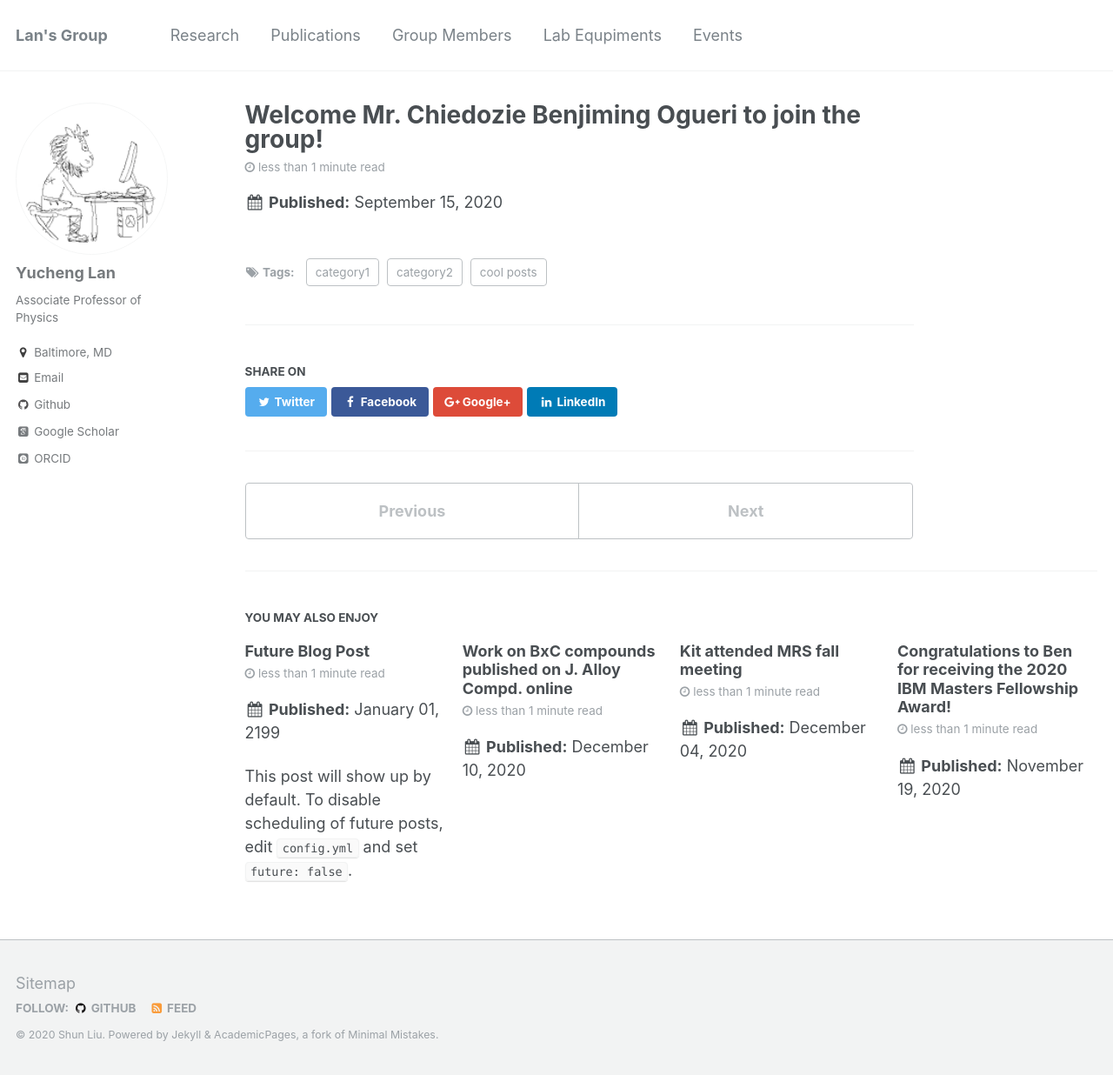
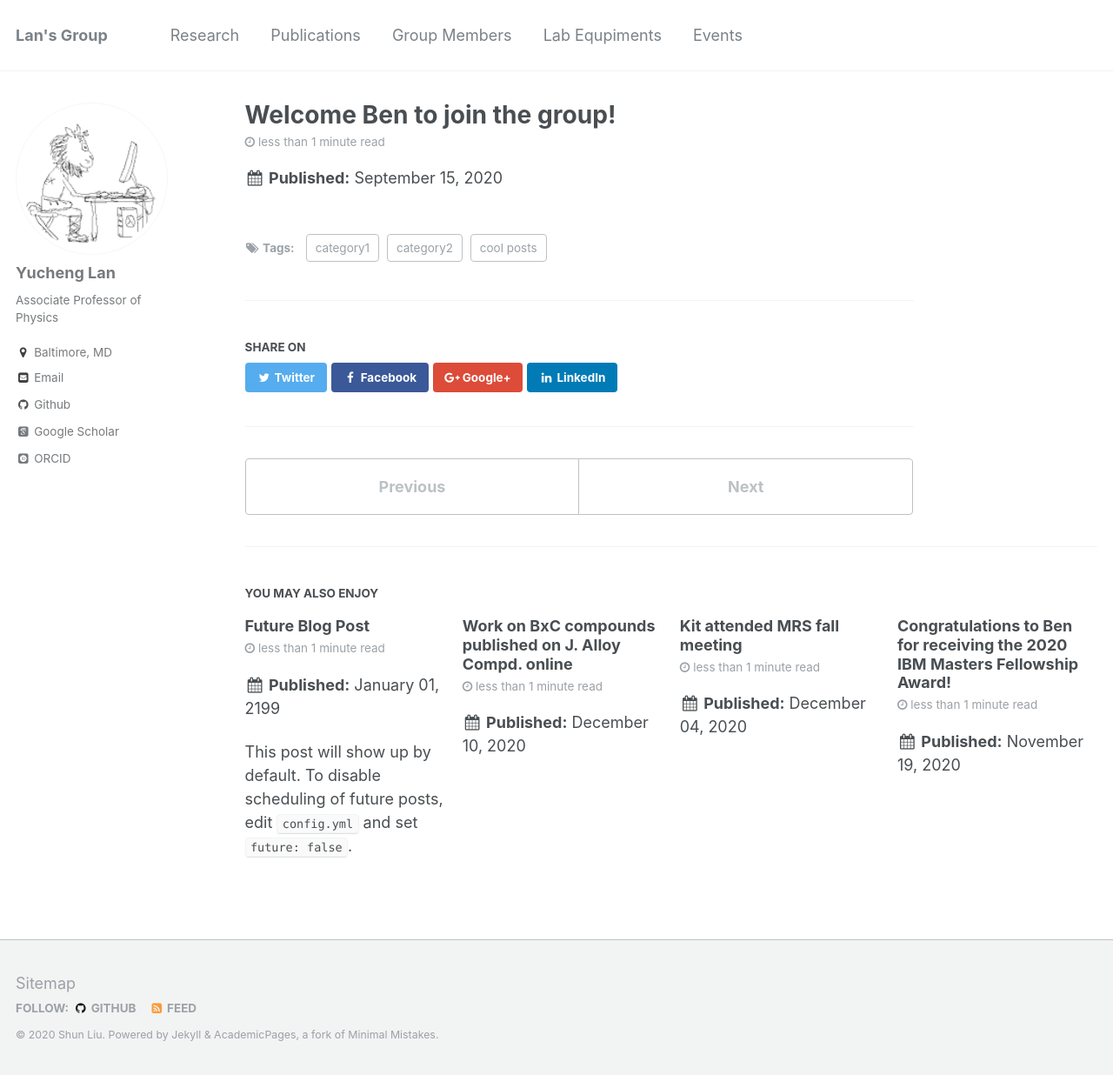
Before and after one commit to yuchenglan/LanGroup, a Jekyll site: the page built from _posts/2020-09-15-blog-post.md, in a window 1280 px wide and 1236 px high. Shown: the whole window at 87% size. Built offline with Jekyll 4.4.1, drawn with Linux system fonts in a browser that asks for light colours; some web fonts are replaced.

Commit message:
Update 2020-09-15-blog-post.md

```diff
--- a/_posts/2020-09-15-blog-post.md
+++ b/_posts/2020-09-15-blog-post.md
@@ -1,5 +1,5 @@
 ---
-title: 'Welcome Mr. Chiedozie Benjiming Ogueri to join the group!'
+title: 'Welcome Ben to join the group!'
 date: 2020-09-15
 permalink: /posts/2020-09-15-blog-post
 tags:
```
